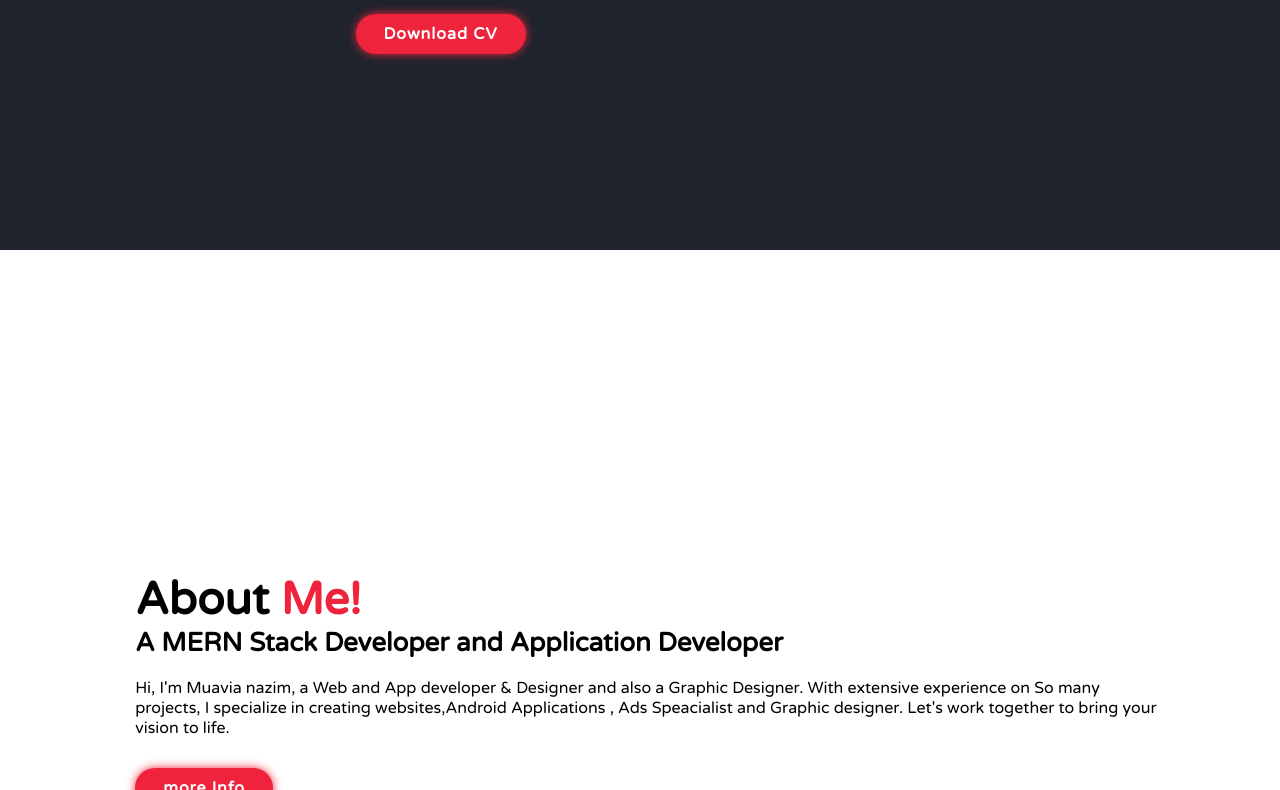
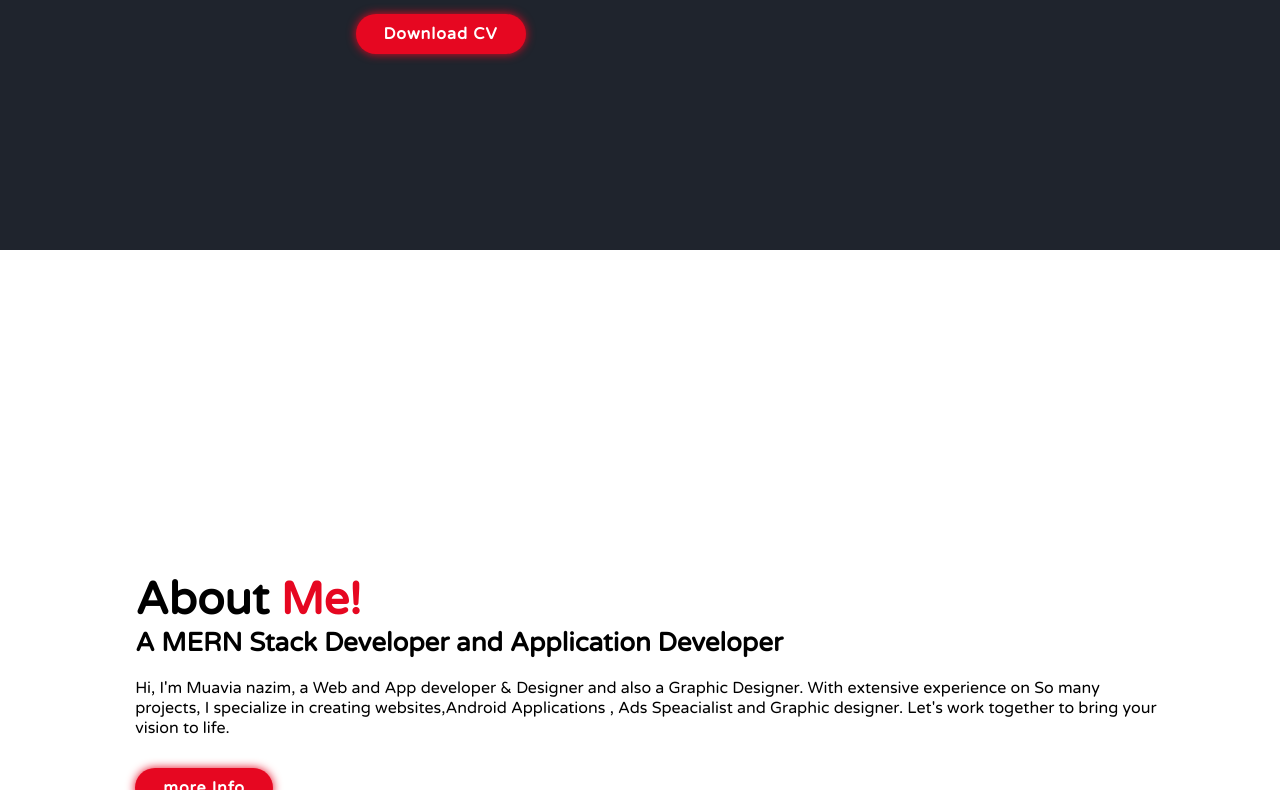
Before and after one commit to Itsmuavia/Website-design, a plain HTML site: page index.html in a window 1280 px wide. Shown: the part 550-1340 px from the top of the page. Drawn offline with nearby package versions, Linux system fonts and the light colour scheme.

Commit message:
second changes

```diff
--- a/css/style.css
+++ b/css/style.css
@@ -1,7 +1,5 @@
 @import url('https://fonts.googleapis.com/css2?family=Poppins:wght@100;200;300;400;500;600;700;800;900&display=swap');
 
-
-/* ============== Skills section=============== */
 .skills {
     min-height: auto;
     margin-top: -9rem;
@@ -110,7 +108,7 @@
     --bg-color: #1f242d;
     --second-bg-color: #323946;
     --text-color: #fff;
-    --main-color: #ef233c;
+    --main-color: #e60721;
 }
 
 html {
```
